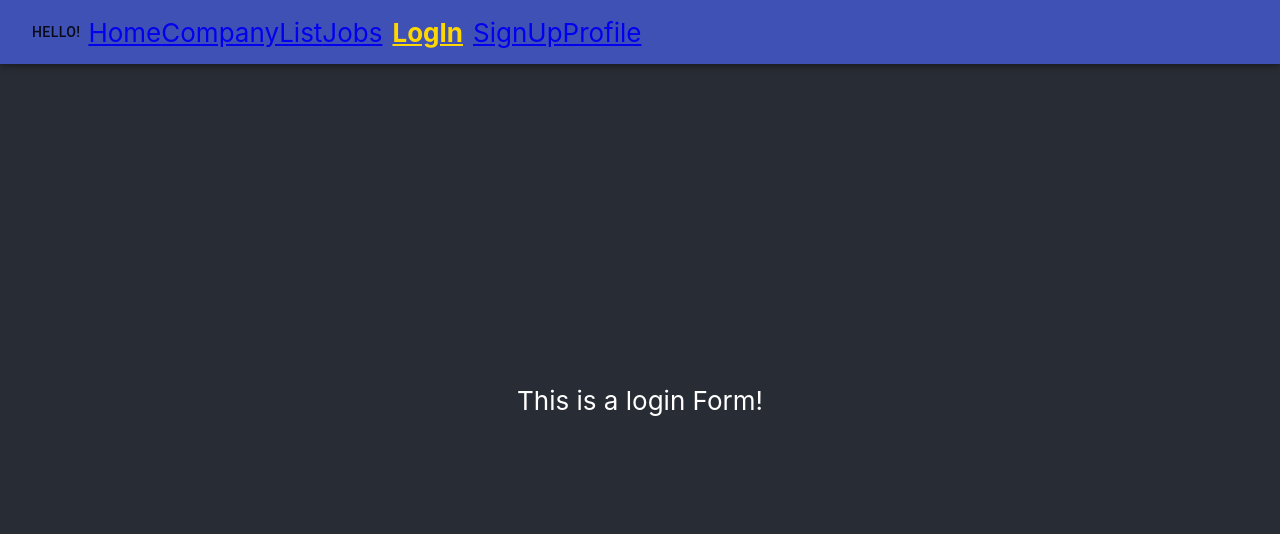
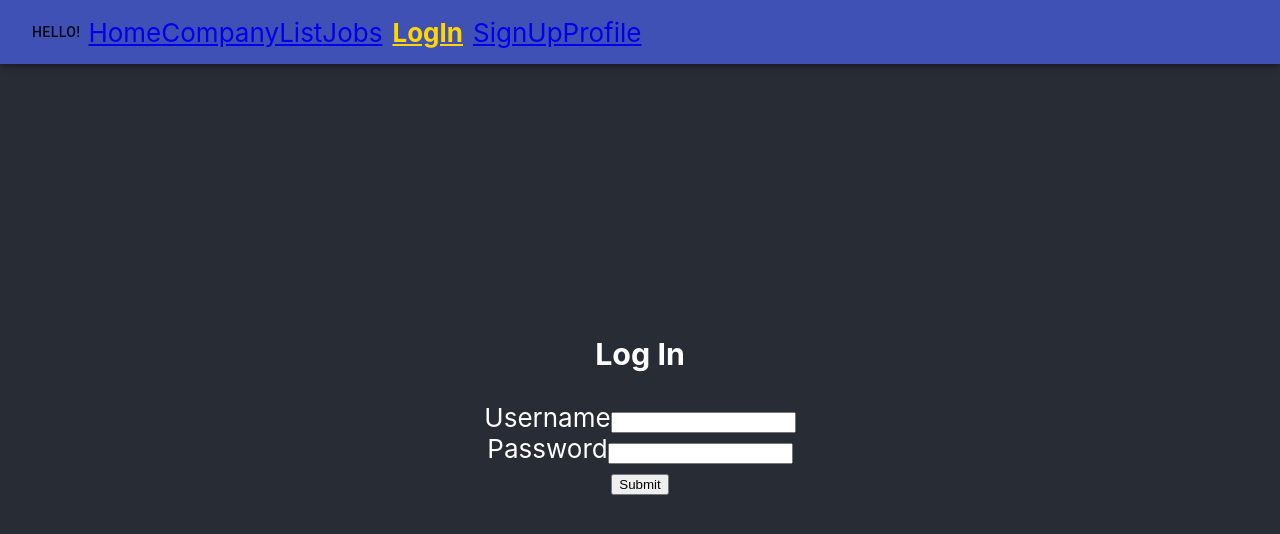
Before and after one commit to dengxinjuan/jobly-react-frontend, a React (Create React App) app: page /login in a window 1280 px wide. Shown: the top 534 px of the page. Built offline with nearby package versions, Linux system fonts and the light colour scheme; no server answers.

Commit message:
working on login signup etc

```diff
--- a/src/App.js
+++ b/src/App.js
@@ -7,7 +7,7 @@ import { BrowserRouter } from "react-router-dom";
 import NavBar from "./NavBar";
 
 function App() {
-  const [token, setToken] = useState(null);
+  const [token, setToken] = useState("");
 
   /** Handles site-wide signup.
    *
--- a/src/LoginForm.js
+++ b/src/LoginForm.js
@@ -1,5 +1,95 @@
-const LoginForm = () => {
-  return <div>This is a login Form!</div>;
-};
+import React, { useState } from "react";
+import { useHistory } from "react-router-dom";
+import Alert from "./Alert";
+
+/** Login form.
+ *
+ * Shows form and manages update to state on changes.
+ * On submission:
+ * - calls login function prop
+ * - redirects to /companies route
+ *
+ * Routes -> LoginForm -> Alert
+ * Routed as /login
+ */
+
+function LoginForm({ login }) {
+  const history = useHistory();
+  const [formData, setFormData] = useState({
+    username: "",
+    password: "",
+  });
+  const [formErrors, setFormErrors] = useState([]);
+
+  /** Handle form submit:
+   *
+   * Calls login func prop and, if successful, redirect to /companies.
+   */
+
+  async function handleSubmit(evt) {
+    evt.preventDefault();
+    let result = await login(formData);
+    if (result.success) {
+      history.push("/companies");
+    } else {
+      setFormErrors(result.errors);
+    }
+  }
+
+  /** Update form data field */
+  function handleChange(evt) {
+    const { name, value } = evt.target;
+    setFormData((l) => ({ ...l, [name]: value }));
+  }
+
+  return (
+    <div className="LoginForm">
+      <div className="container col-md-6 offset-md-3 col-lg-4 offset-lg-4">
+        <h3 className="mb-3">Log In</h3>
+
+        <div className="card">
+          <div className="card-body">
+            <form onSubmit={handleSubmit}>
+              <div className="form-group">
+                <label>Username</label>
+                <input
+                  name="username"
+                  className="form-control"
+                  value={formData.username}
+                  onChange={handleChange}
+                  autoComplete="username"
+                  required
+                />
+              </div>
+              <div className="form-group">
+                <label>Password</label>
+                <input
+                  type="password"
+                  name="password"
+                  className="form-control"
+                  value={formData.password}
+                  onChange={handleChange}
+                  autoComplete="current-password"
+                  required
+                />
+              </div>
+
+              {formErrors.length ? (
+                <Alert type="danger" messages={formErrors} />
+              ) : null}
+
+              <button
+                className="btn btn-primary float-right"
+                onSubmit={handleSubmit}
+              >
+                Submit
+              </button>
+            </form>
+          </div>
+        </div>
+      </div>
+    </div>
+  );
+}
 
 export default LoginForm;
--- a/src/Routes.js
+++ b/src/Routes.js
@@ -28,10 +28,10 @@ function Routes({ login, signup }) {
           <Job />
         </Route>
         <Route exact path="/login">
-          <LoginForm />
+          <LoginForm login={login} />
         </Route>
         <Route exact path="/signup">
-          <SignUpForm />
+          <SignUpForm signup={signup} />
         </Route>
         <Route exact path="/profile">
           <ProfileForm />
--- a/src/SignUpForm.js
+++ b/src/SignUpForm.js
@@ -13,7 +13,7 @@ import Alert from "./Alert";
  * Routed as /signup
  */
 
-function SignupForm({ signup }) {
+function SignUpForm({ signup }) {
   const history = useHistory();
   const [formData, setFormData] = useState({
     username: "",
@@ -23,16 +23,6 @@ function SignupForm({ signup }) {
     email: "",
   });
   const [formErrors, setFormErrors] = useState([]);
-
-  console.debug(
-    "SignupForm",
-    "signup=",
-    typeof signup,
-    "formData=",
-    formData,
-    "formErrors=",
-    formErrors
-  );
 
   /** Handle form submit:
    *
@@ -130,4 +120,4 @@ function SignupForm({ signup }) {
   );
 }
 
-export default SignupForm;
+export default SignUpForm;
--- a/src/jobs/JobCard.js
+++ b/src/jobs/JobCard.js
@@ -34,7 +34,9 @@ const JobCard = ({ id, title, salary, equity, companyName, companyHandle }) => {
             color="textSecondary"
             gutterBottom
           >
-            <h2>{title}</h2>
+            <Link to={`/jobs/${id}`}>
+              <h2>{title}</h2>
+            </Link>
           </Typography>
 
           <Typography variant="body2" component="p">
```
